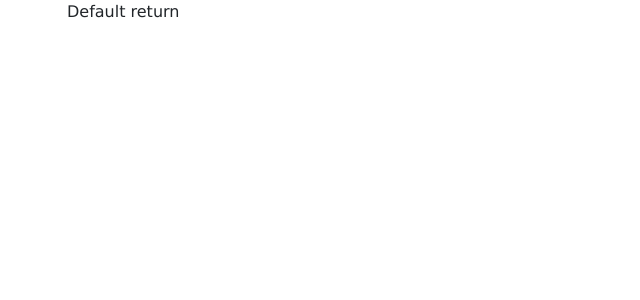
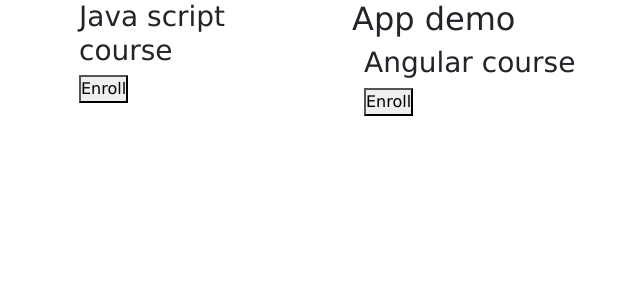
Before and after one commit to trieuquang204/learning-angular, an Angular app: page / in a window 1280 px wide. Shown: the top 300 px of the page, without its empty margins (15-655 px from the left). Built offline with nearby package versions, Linux system fonts and the light colour scheme.

Commit message:
Creating a Service in Angular

```diff
--- a/src/app/Container/container.component.html
+++ b/src/app/Container/container.component.html
@@ -1,6 +1,5 @@
-<div class="card">
-  <h4 class="title">TItle</h4>
-  <ng-content select=".title"></ng-content>
-  <button class="btn btn-primary">Show more</button>
-  <ng-content select=".test2"></ng-content>
+<div class="container">
+  <h3>{{ title }} course </h3>
+
+  <button (click)="onEnroll()">Enroll</button>
 </div>
--- a/src/app/Container/container.component.ts
+++ b/src/app/Container/container.component.ts
@@ -1,21 +1,15 @@
 import { Component, OnInit } from "@angular/core";
+
+import { EnrollService } from "../Services/enroll.service";
 
 @Component({
   selector: 'app-container',
-  // selector: '[app-container]',
-  // selector: '.app-container',
   templateUrl: './container.component.html',
-  // template: `
-  //   <div>
-  //     <h1>This is template property html</h1>
-  //     <p class="para">Some text</p>
-  //     <p class="alert alert-warning">quang test boostrap</p>
-  //   </div>
-  // `,
-  // styles: ["h1{color: red; background: blue; text-align: center }", ".para{color: blue; background: #000; margin-top: 20px }"]
   styleUrls: ['./container.component.css']
 })
 export class ContainerComponent implements OnInit  {
+  title = "Java script";
+
   constructor() {
 
   }
@@ -24,27 +18,13 @@ export class ContainerComponent implements OnInit  {
 
   }
 
-  // slogan: string = 'Hiho some text';
-  // source: string = "/assets/11.jpg";
-
-  // changeValue(eventData: Event) {
-  //   console.log('eventData', (<HTMLInputElement>eventData.target).value)
+  // onEnroll() {
+  //   alert('Thanks for ' + this.title + ' course')
   // }
 
+  onEnroll() {
+    const enrollService = new EnrollService();
+    enrollService.onEnrollClicked(this.title);
+  }
 
-  // searchValue? : string = "quang hiii";
-  // products = [
-  //   {id: 1, name: "name 1", price: 10, color: 'red', status: true},
-  //   {id: 2, name: "name 2", price: 90, color: 'blue', status: false},
-  //   {id: 3, name: "name 3", price: 80, color: 'black', status: true},
-  // ]
-
-  // test : boolean = true;
-
-  // sayHello(inputElm : HTMLInputElement) {
-  //   console.log('inputElm', inputElm.value)
-  // }
-  sayHello() {
-    console.log('say hello')
-  }
 }
--- a/src/app/Demo/demo.component.html
+++ b/src/app/Demo/demo.component.html
@@ -1 +1,6 @@
-<ng-content></ng-content>
+<h2>App demo</h2>
+<div class="container">
+  <h3>{{ title }} course </h3>
+
+  <button (click)="onEnroll()">Enroll</button>
+</div>
--- a/src/app/Demo/demo.component.ts
+++ b/src/app/Demo/demo.component.ts
@@ -6,22 +6,18 @@ import { Component, OnInit, Input, ContentChild, ElementRef, AfterContentInit }
   styleUrls: ['./demo.component.css']
 })
 export class DemoComponent implements OnInit  {
-  @Input() value : string = 'initialization demo';
+  title = "Angular";
 
   constructor() {
     console.log('constructor')
   }
 
   ngOnInit(): void {
-    console.log('paraElm', this.paraElm)
+    // console.log('paraElm', this.paraElm)
   }
 
-  ngAfterContentInit() {
-    // console.log('paraElm after', this.paraElm.nativeElement.textContent)
-    this.paraElm.nativeElement.textContent = "new value"
+  onEnroll() {
+    alert('Thanks for ' + this.title + ' course')
   }
 
-  @ContentChild('paragraph') paraElm : ElementRef;
-
-
 }
--- /dev/null
+++ b/src/app/Services/enroll.service.ts
@@ -0,0 +1,5 @@
+export class EnrollService {
+  onEnrollClicked(title: string) {
+    alert('Thanks for ' + title + ' course')
+  }
+}
--- a/src/app/app.component.html
+++ b/src/app/app.component.html
@@ -1,6 +1,10 @@
-<div class="container" [ngSwitch]="occupation">
-  <p *ngSwitchCase="'test1'">para test1</p>
-  <p *ngSwitchCase="'test2'">para test2</p>
-  <p *ngSwitchCase="'test3'">para test3</p>
-  <p *ngSwitchDefault>Default return</p>
+<div class="container">
+ <div class="row">
+  <div class="col-md-3">
+    <app-container></app-container>
+  </div>
+  <div class="col-md-3">
+    <app-demo></app-demo>
+  </div>
+ </div>
 </div>
```
Also changed, not shown: note.txt.
